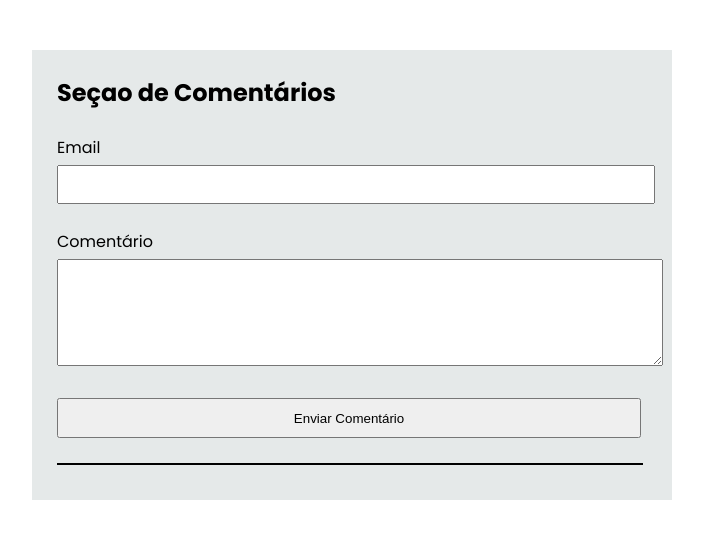
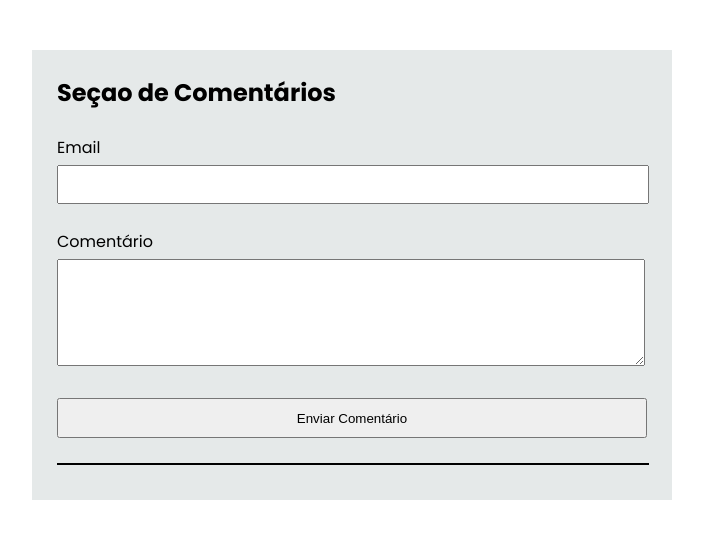
Before and after one commit to Lucianoquintela/se-o-de-comentarios-, a plain HTML site: page index.html in a window 1280 px wide. Shown: the whole page, without its empty margins (288-991 px from the left). Drawn offline with Linux system fonts and the light colour scheme.

Commit message:
tamanho dos inputs alterados

```diff
--- a/index.html
+++ b/index.html
@@ -27,7 +27,7 @@
     <button type="submit" class="botaoEnviar" onclick="botaoEnviar()">Enviar Comentário</button>
     <br><br>
 
-    <hr class="linha" color="black" width="99%">
+    <hr class="linha" color="black" width="100%">
 
     <div class="">
         <p id="exibirEmail" class="email"></p>
--- a/style.css
+++ b/style.css
@@ -1,6 +1,6 @@
 
 
-  @import url('https://fonts.googleapis.com/css2?family=Poppins:wght@400;600;700&family=Roboto&display=swap');
+@import url('https://fonts.googleapis.com/css2?family=Poppins:wght@400;600;700&family=Roboto&display=swap');
 
 * {
     margin:0;
@@ -23,14 +23,14 @@ main{
 }
 
 .campoEmail{
-    width: 99%;
+    width: 98%;
     height: 35px;
     margin-top:5px;
     padding-left:10px ;
 }
 
 .caixaDeTexto{
-    width: 99%;
+    width: 96%;
     height: 85px;
     margin-top:5px;
     padding:10px ;
@@ -39,7 +39,7 @@ main{
 
 .botaoEnviar{
 
-    width: 99%;
+    width: 100%;
     height: 40px;
     cursor: pointer;
 }
```
Also changed, not shown: 1 other file.
